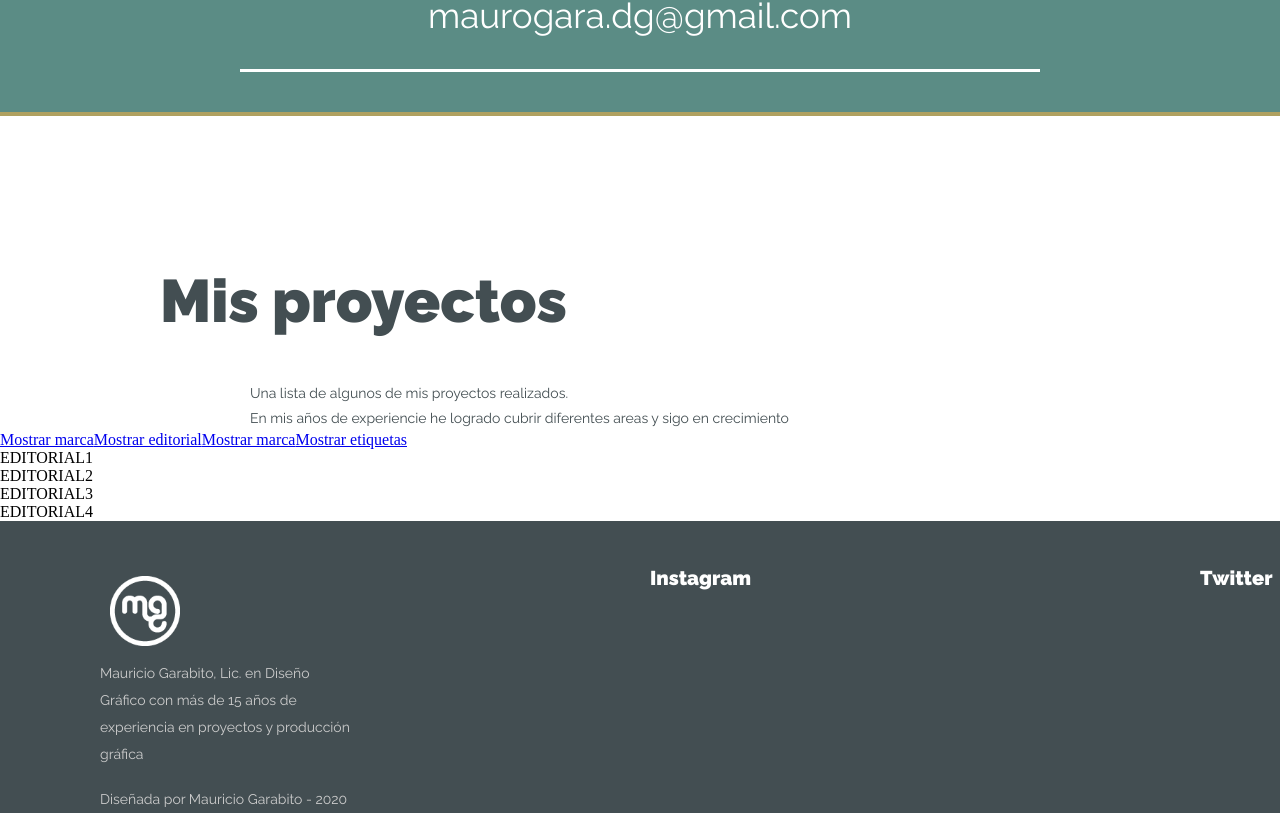
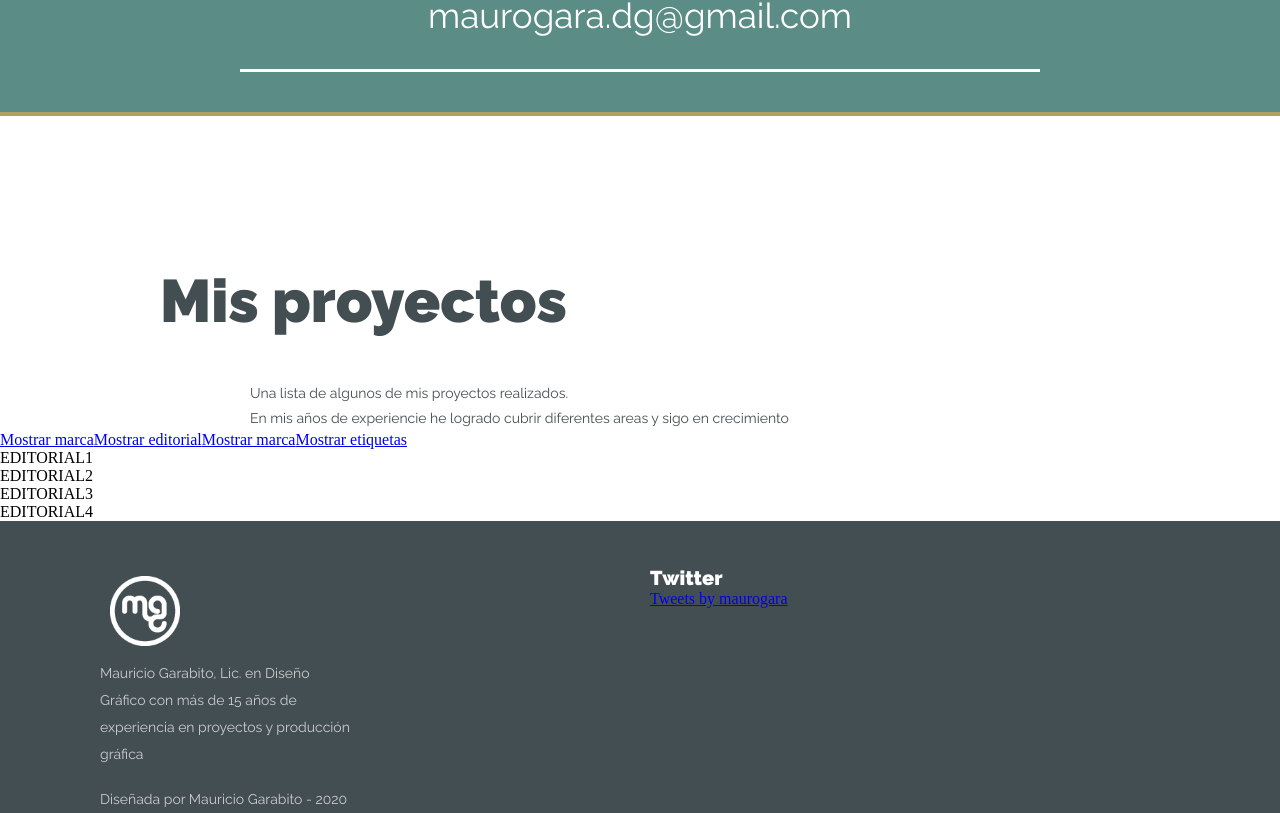
Before and after one commit to maurogara/maurogara-dg, an Angular app: page / in a window 1280 px wide. Shown: the part 3641-4454 px from the top of the page. Built offline with nearby package versions, Linux system fonts and the light colour scheme.

Commit message:
Api Twitter

```diff
--- a/src/app/components/footer/footer.component.html
+++ b/src/app/components/footer/footer.component.html
@@ -7,10 +7,8 @@
             <p>Diseñada por Mauricio Garabito - 2020</p>
         </div>
     </div>
-    <div class="pie-insta">
-        <h4>Instagram</h4>
-    </div>
     <div class="pie-twitter">
         <h4>Twitter</h4>
+        <a class="twitter-timeline" data-lang="es" data-width="300" data-height="450" data-theme="dark" href="https://twitter.com/maurogara?ref_src=twsrc%5Etfw">Tweets by maurogara</a> <script async src="https://platform.twitter.com/widgets.js" charset="utf-8"></script>
     </div>
 </footer><!-- Termine pie -->
--- a/src/index.html
+++ b/src/index.html
@@ -7,6 +7,7 @@
   <title>Mauricio Garabito - Diseñador Gráfico</title>
   <link href="https://fonts.googleapis.com/css?family=Poppins|Raleway:400,900&display=swap" rel="stylesheet">
   <base href="/">
+  <script async src="https://platform.twitter.com/widgets.js" charset="utf-8"></script>
   <meta name="viewport" content="width=device-width, initial-scale=1">
   <link rel="icon" type="image/x-icon" href="favicon.ico">
 </head>
```
